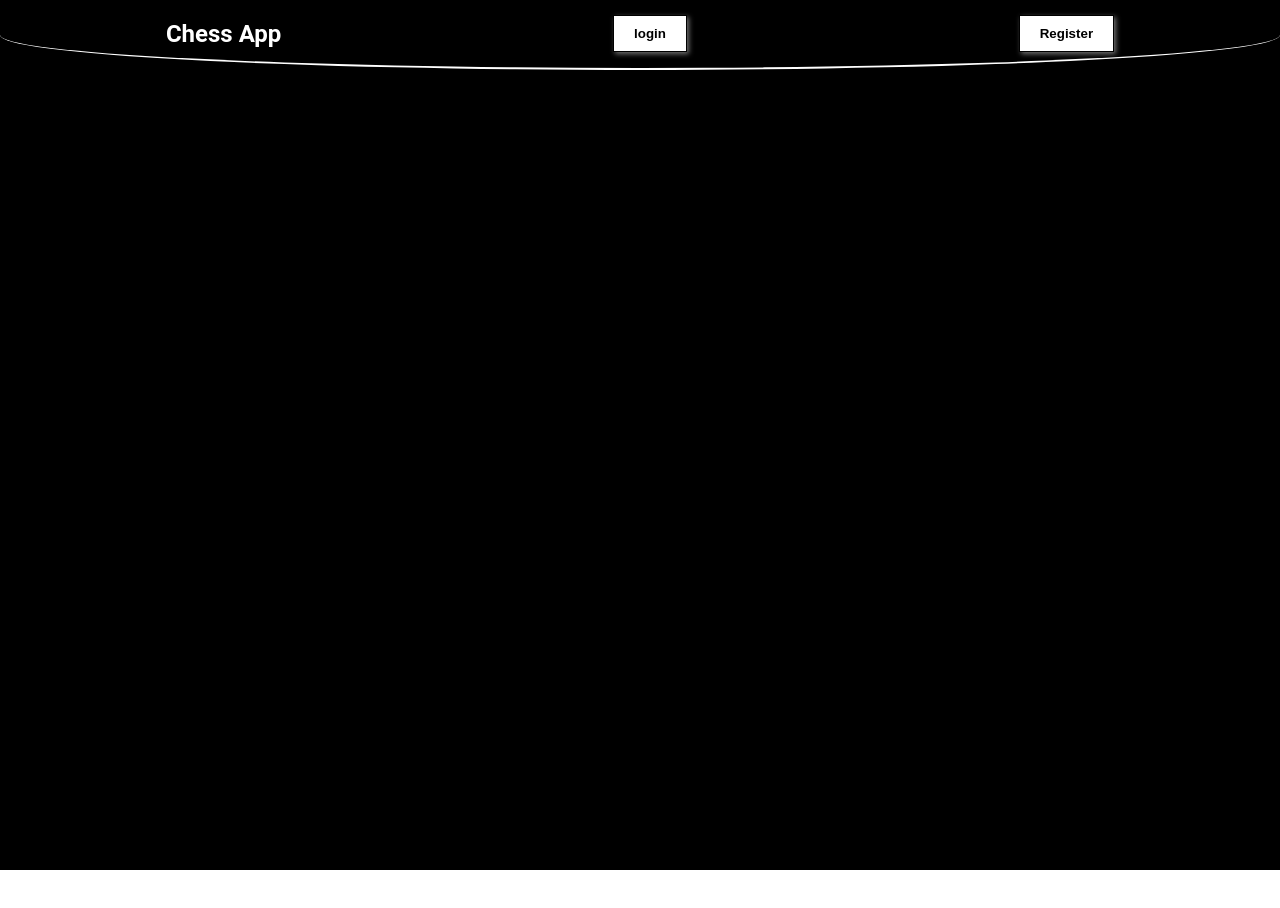
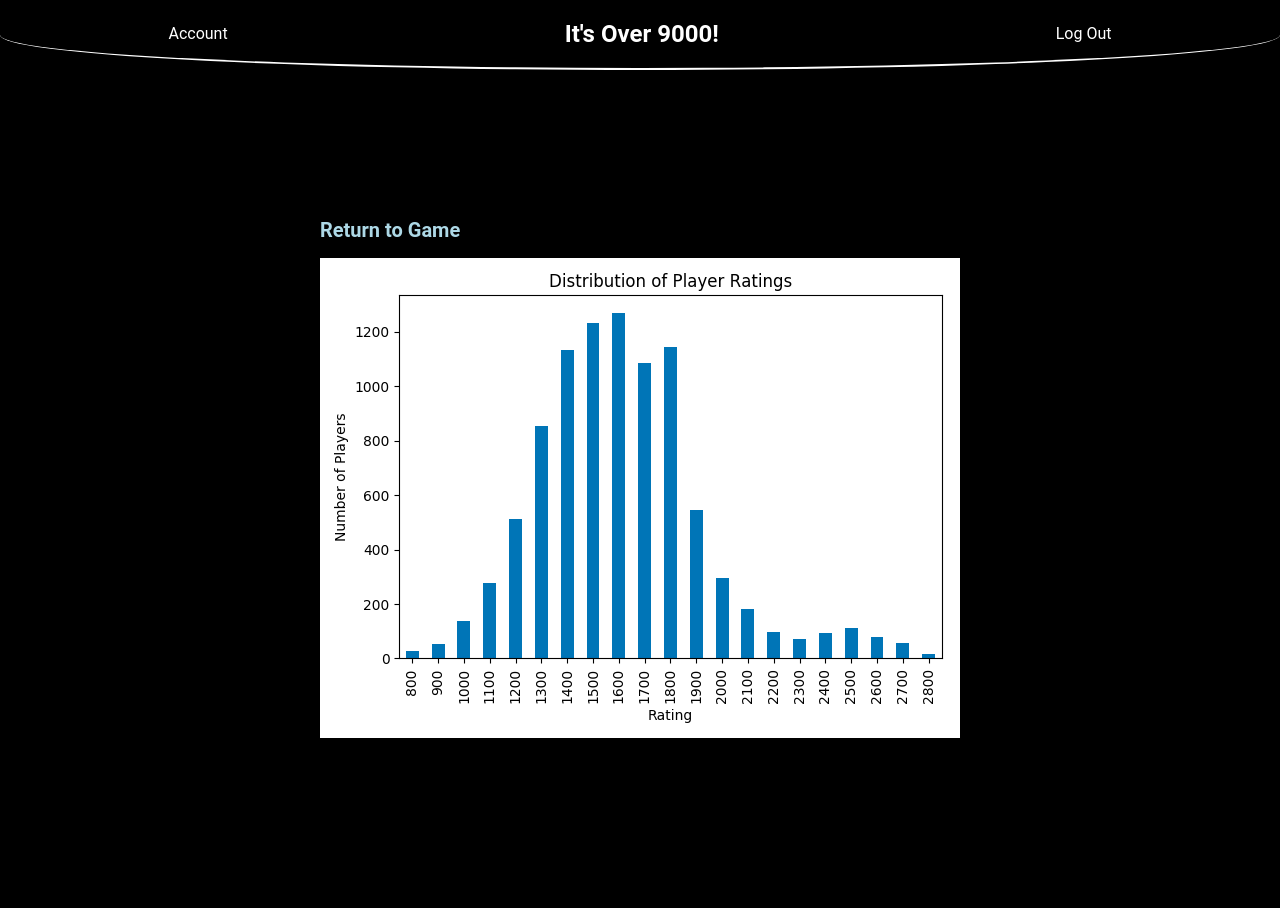
Before and after one commit to it-is-over9000/ItsOver9000-FE, a React (Create React App) app: page /chess/stats in a window 1280 px wide. Shown: the top 908 px of the page. Before the commit the page ends 870 px from the top, so only its background shows below. Built offline with nearby package versions, Linux system fonts and the light colour scheme.

Commit message:
added stats page

```diff
--- a/src/App.css
+++ b/src/App.css
@@ -178,6 +178,7 @@ body {
   border-radius: 30px;
   opacity: 1.0;
   outline: none;
+  cursor: pointer;
 }
 
 .account-h1 {
@@ -200,6 +201,7 @@ body {
   border-radius: 30px;
   opacity: 1.0;
   outline: none;
+  cursor: pointer;
 }
 
 .success-message {
@@ -466,3 +468,55 @@ form {
   display: flex;
   justify-content: center;
 }
+
+.stack-up {
+  text-align: center;
+  font-size: 24px;
+  margin: 0;
+  position: relative;
+  bottom: 25px;
+  color: lightblue;
+  cursor: pointer;
+  text-decoration: none;
+}
+
+.link-wrapper a {
+  text-decoration: none;
+
+}
+
+.stack-up:hover {
+  color: rgb(123, 200, 226);
+}
+
+.chart-wrapper {
+  width: 640px;
+  height: 100vh;
+  display: flex;
+  align-items: center;
+  justify-content: center;
+  flex-direction: column;
+}
+
+.chart-wrapper a {
+  text-decoration: none;
+  align-self: flex-start;
+}
+
+.chart-wrapper h2 {
+  align-self: flex-start;
+  font-size: 20px;
+  color: lightblue;
+}
+.chart-wrapper h2:hover {
+  color: rgb(123, 200, 226);
+  cursor: pointer;
+  border-bottom: 2.5px solid white;
+  border-bottom-left-radius: 25%;
+  border-bottom-right-radius: 25%;
+}
+
+.chart-container {
+  display: flex;
+  justify-content:center;
+}
--- a/src/App.js
+++ b/src/App.js
@@ -11,6 +11,7 @@ import Register from './components/Register'
 import FormHolder from './components/FormHolder'
 import UserDashboard from './components/UserDashboard'
 import PrivateLoginRoute from './components/PrivateLoginRoute'
+import Chart from './components/Chart'
 
 import axios from 'axios'
 
@@ -41,8 +42,9 @@ class App extends Component {
           {/* <Route path="/" component={FormHolder} /> */}
           <Route exact path="/" component={Login} />
           <Route exact path="/register" component={Register} />
-          <Route path="/chess" render={props => <Navbar logout={this.logout} {...props} />} />
+          <Route exact path="/chess" render={props => <Navbar logout={this.logout} {...props} />} />
           <Route path="/account" component={UserDashboard} />
+          <Route path="/chess/stats" component={Chart} />
           <div style={boardsContainer}>
             <PrivateRoute exact path="/chess" component={WithMoveValidation} />
           </div>
--- /dev/null
+++ b/src/components/Chart.js
@@ -0,0 +1,30 @@
+import React from 'react'
+import chart from '../images/chess_chart.png'
+import { Link } from 'react-router-dom'
+
+const Chart = () => {
+
+    const logout = () => {
+        localStorage.removeItem('token')
+        localStorage.removeItem('user')
+        this.props.history.push('/')
+    }
+
+    return (
+    <div>
+        <div className="navbar">
+            <Link to="/account">Account</Link>
+            <h2>It's Over 9000!</h2>
+            <div className = "menu" onClick={logout}>Log Out</div>
+        </div>
+        <div className="chart-container">
+            <div className="chart-wrapper">
+            <Link to="/chess"><h2 className="white-text">Return to Game</h2></Link>
+                <img src={chart} />
+            </div>
+        </div>
+    </div>
+    )
+}
+
+export default Chart
--- a/src/components/Navbar.js
+++ b/src/components/Navbar.js
@@ -30,7 +30,7 @@ class Navbar extends React.Component {
     <div className="navbar">
         <Link to="/account">Account</Link>
         <h2>It's Over 9000!</h2>
-        <div className = "menu" onClick={this.logout}>Log Out</div>
+        <div className="menu" onClick={this.logout}>Log Out</div>
 
     </div>
     )} else {
--- a/src/components/UserDashboard.js
+++ b/src/components/UserDashboard.js
@@ -9,7 +9,8 @@ class UserDashboard extends React.Component {
         super()
 
         this.state = {
-            username: ''
+            username: '',
+            newname: ''
         }
     }
 
@@ -17,12 +18,21 @@ class UserDashboard extends React.Component {
         e.preventDefault()
 
         withAuth()
-            .put ('https://over9000be2.herokuapp.com/api/users/5', {username: this.state.username})
+            .put ('https://over9000be2.herokuapp.com/api/users/', {username: this.state.username})
             .then (res => {
                 console.log(res)
-                // localStorage.setItem('token', res.data.token)
+                localStorage.setItem('user', res.data.username)
+                this.setState({
+                    newname: res.data.username
+                })
             })
             .catch(err => console.log(err))
+    }
+
+    logout = () => {
+        localStorage.removeItem('token')
+        localStorage.removeItem('user')
+        this.props.history.push('/')
     }
 
     deleteUser = e => {
@@ -35,7 +45,19 @@ class UserDashboard extends React.Component {
                 localStorage.removeItem('token')
             })
             .catch(err => console.log(err))
-            this.props.history.push('/login')
+            this.props.history.push('/')
+    }
+
+    getUsers = e => {
+        e.preventDefault()
+
+        withAuth()
+            .get ('https://over9000be2.herokuapp.com/api/users')
+            .then (res => {
+                console.log(res)
+                // localStorage.setItem('token', res.data.token)
+            })
+            .catch(err => console.log(err))
     }
 
     handleChanges = e => {
@@ -55,7 +77,7 @@ class UserDashboard extends React.Component {
                 <div className="menu" onClick={this.logout}>Log Out</div>
             </div>
             <div className="user-dashboard">
-                <h1 className="account-h1">Hi there {username}</h1>
+                {/* <h1 className="account-h1">Hi there {username}</h1> */}
                 <form onSubmit={this.changeName} className="login-form">
                     <button type="submit" className="changename-btn">Change my username</button>
                         <input
@@ -65,8 +87,10 @@ class UserDashboard extends React.Component {
                         onChange={this.handleChanges}
                         />
                     </form>
+                    <h2 >Your username was changed to {this.state.newname}</h2>
                 <button onClick={this.deleteUser} className="delete-btn">Delete my account</button>
             </div>
+            <button onClick={this.getUsers}>Get users</button>
         </div>
     )
     }
--- a/src/components/WithMoveValidation.js
+++ b/src/components/WithMoveValidation.js
@@ -1,10 +1,12 @@
 import React, { Component } from "react";
 import PropTypes from "prop-types";
 import Chess from "chess.js"; // import Chess from  "chess.js"(default) if recieving an error about new Chess() not being a constructor
+import { Link } from 'react-router-dom'
 
 import Chessboard from "chessboardjsx";
 import Navbar from './Navbar'
 import Gauge from './Gauge'
+import Chart from './Chart'
 
 import axios from 'axios'
 
@@ -305,6 +307,9 @@ console.log(props.degrees)
               <div className="btn-wrap">
                 <button className="fen-btn" onClick={this.props.passChangeNoFenReset}>Check Rating</button>
               </div>
+              <div className="link-wrapper">
+                <Link to="/chess/stats"><span className="white-text"><p className="stack-up">How do I stack up?</p></span></Link>
+              </div>
             </div>
             <form onSubmit={e => this.props.passChange(e, this.state.fen)}>
                 <h3 className="white-text no-bottom-margin">Paste a FEN score here to set your board:</h3>
```
Also changed, not shown: src/images/chess_chart.png (added).
